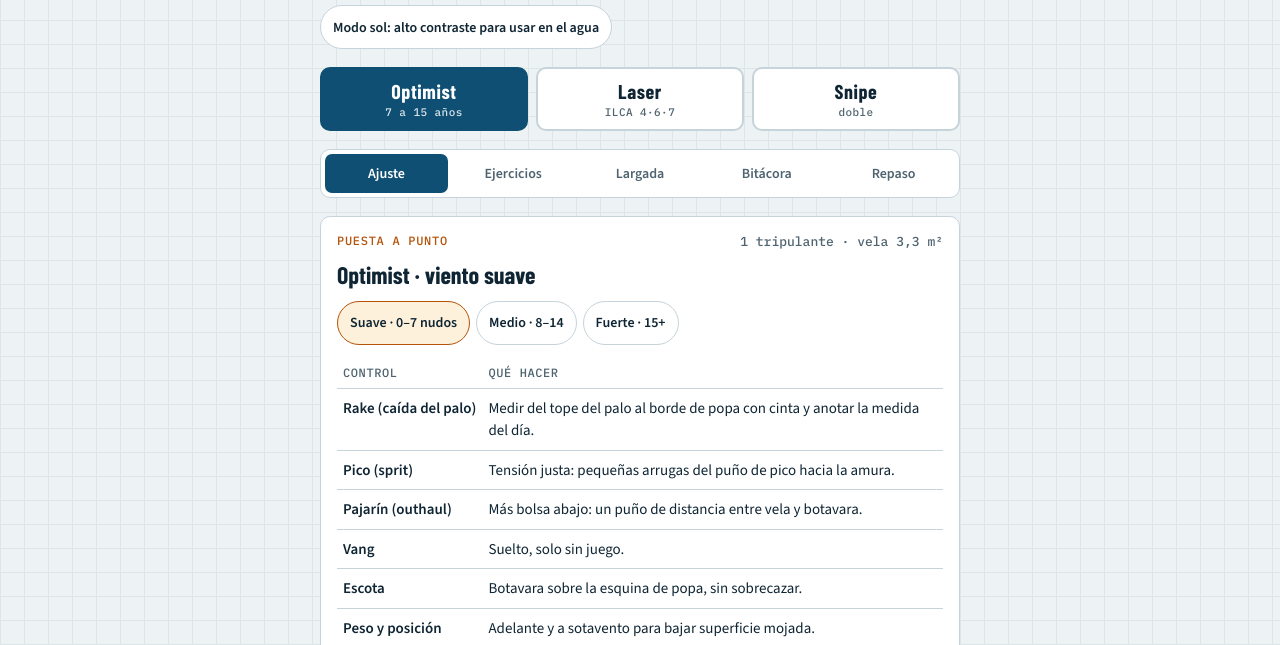
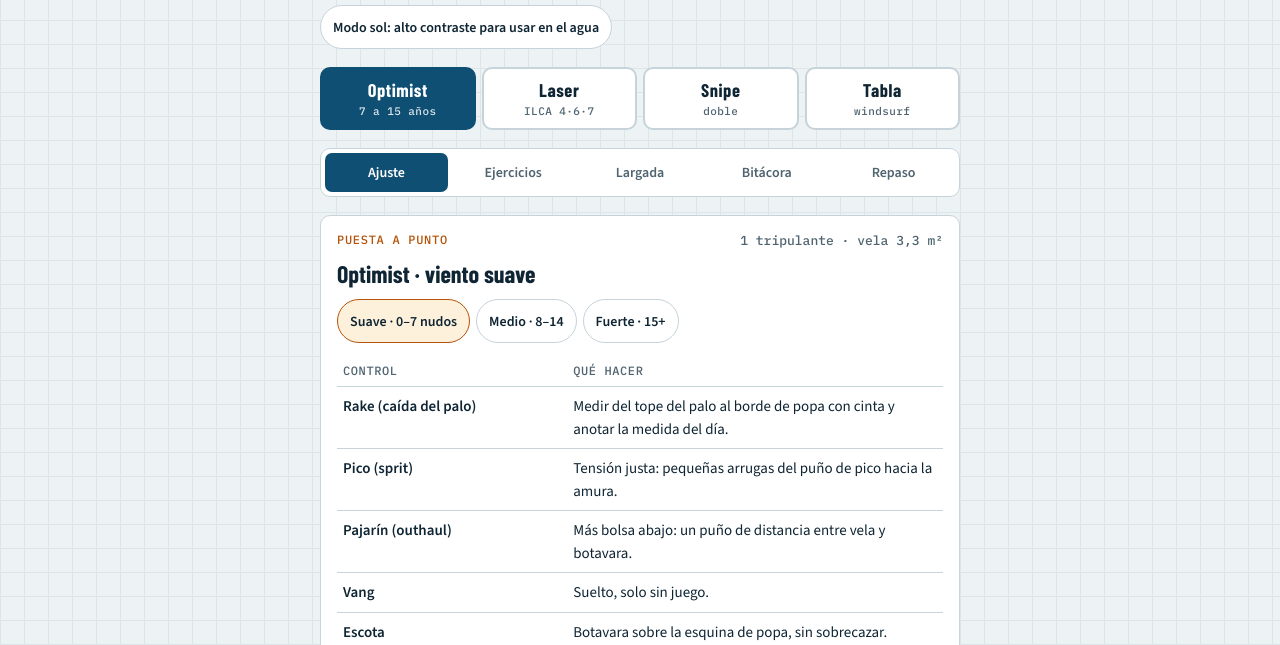
Before and after one commit to IgnacioPorrini/IgnacioPorrini.github.io, a plain HTML site: page entrenamiento-a-bordo.html in a window 1280 px wide. Shown: the part 148-793 px from the top of the page. Drawn offline with nearby package versions, Linux system fonts and the light colour scheme.

Commit message:
Entrenamiento a bordo 1.6: clase tabla a vela (windsurf)
Co-Authored-By: Claude Opus 5.5 <noreply@anthropic.com>
Claude-Session: https://claude.ai/code/session_017bdPiaE9pZwN6P17K6tQjK

```diff
--- a/entrenamiento-a-bordo.html
+++ b/entrenamiento-a-bordo.html
@@ -17,8 +17,8 @@
 <meta name="claude:viewport-fit-sides" content="cover">
 <title>Entrenamiento a bordo</title>
 <meta property="og:title" content="Entrenamiento a bordo">
-<meta property="og:description" content="Puesta a punto, ejercicios de agua, cronómetro de largada y bitácora para Optimist, Laser y Snipe.">
-<meta name="description" content="Puesta a punto, ejercicios de agua, cronómetro de largada y bitácora para Optimist, Laser (ILCA) y Snipe.">
+<meta property="og:description" content="Puesta a punto, ejercicios de agua, cronómetro de largada y bitácora para Optimist, Laser, Snipe y tabla a vela.">
+<meta name="description" content="Puesta a punto, ejercicios de agua, cronómetro de largada y bitácora para Optimist, Laser (ILCA), Snipe y tabla a vela.">
 <link rel="stylesheet" href="https://fonts.googleapis.com/css2?family=Barlow+Condensed:wght@600;700&family=Source+Sans+3:wght@400;600;700&family=IBM+Plex+Mono:wght@500&display=swap">
 <style>
 /* Layout: una columna tipo cuaderno de entrenador en la lancha; selector de clase arriba como gallardetes de clase, pestañas fijas, acento amarillo de bandera de atención */
@@ -52,8 +52,8 @@ h3{font:700 1.15rem/1.2 var(--display);margin:0;letter-spacing:.02em}
 p{margin:0}
 .lede{color:var(--muted)}
 .panel{background:var(--surface);border:1px solid var(--line);border-radius:10px;padding:16px;display:flex;flex-direction:column;gap:12px;min-width:0}
-.classes{display:grid;grid-template-columns:repeat(3,1fr);gap:8px}
-.cls{font:700 1.25rem/1 var(--display);letter-spacing:.03em;border:2px solid var(--line);background:var(--surface);color:var(--ink);border-radius:10px;padding:12px 6px 10px;cursor:pointer;display:flex;flex-direction:column;align-items:center;gap:4px}
+.classes{display:grid;grid-template-columns:repeat(4,1fr);gap:6px}
+.cls{font:700 1.15rem/1 var(--display);letter-spacing:.03em;border:2px solid var(--line);background:var(--surface);color:var(--ink);border-radius:10px;padding:12px 6px 10px;cursor:pointer;display:flex;flex-direction:column;align-items:center;gap:4px}
 .cls small{font:500 11px var(--mono);color:var(--muted);letter-spacing:.04em}
 .cls[aria-pressed="true"]{border-color:var(--sea);background:var(--sea);color:var(--sea-ink)}
 .cls[aria-pressed="true"] small{color:var(--sea-ink);opacity:.85}
@@ -69,7 +69,7 @@ button:focus-visible,input:focus-visible,select:focus-visible,textarea:focus-vis
 table{width:100%;border-collapse:collapse;font-size:15px}
 th,td{text-align:left;padding:8px 6px;border-bottom:1px solid var(--line);vertical-align:top}
 th{font:500 12px var(--mono);text-transform:uppercase;letter-spacing:.05em;color:var(--muted)}
-td:first-child{font-weight:600;white-space:nowrap}
+td:first-child{font-weight:600;width:38%}
 .tbl{overflow-x:auto}
 .note{font-size:14px;color:var(--muted)}
 .quote{border-left:3px solid var(--flag);padding:4px 0 4px 12px;font-style:italic}
@@ -126,6 +126,7 @@ body.sun .note,body.sun .lede{color:var(--ink)}
     <button class="cls" data-c="opti" aria-pressed="true">Optimist<small>7 a 15 años</small></button>
     <button class="cls" data-c="ilca" aria-pressed="false">Laser<small>ILCA 4·6·7</small></button>
     <button class="cls" data-c="snipe" aria-pressed="false">Snipe<small>doble</small></button>
+    <button class="cls" data-c="tabla" aria-pressed="false">Tabla<small>windsurf</small></button>
   </div>
 
   <nav role="tablist">
@@ -259,14 +260,23 @@ const C={
    ['Escota de mayor',['Suave, baluma abierta.','Cazada, baluma alineada con la botavara.','Juega como el estay de popa: cazarla atrasa el palo y aplana.']],
    ['Tripulación',['Juntos y adelante; el tripulante a sotavento.','Barco plano; el tripulante canta las rachas.','Los dos colgados; trabajar la mayor en cada ola.']]],
   note:'Material de base: apuntes de la clínica de Snipe (setiembre 2023).',
-  quote:'«El estay de popa del Snipe es la escota de mayor» y «el vang es enemigo de la tensión». Apuntes de la clínica de Snipe, 2023.'}
+  quote:'«El estay de popa del Snipe es la escota de mayor» y «el vang es enemigo de la tensión». Apuntes de la clínica de Snipe, 2023.'},
+ tabla:{name:'Tabla a vela',sub:'windsurf · 1 tripulante',
+  rows:[
+   ['Cunningham (downhaul)',['Justo: la baluma arriba apenas abierta, vela con bolsa.','Más tenso: la parte alta de la baluma se abre.','Al máximo: la baluma abierta en el tercio superior descarga las rachas.']],
+   ['Pajarín (outhaul)',['Más suelto: vela con bolsa para tener potencia.','Medio.','Tenso: vela plana y fácil de controlar.']],
+   ['Pie de mástil',['Algo adelante para ceñir mejor.','Al medio del riel.','Más atrás para que la tabla planee suelta.']],
+   ['Botavara',['A la altura del pecho.','Entre pecho y hombro.','Algo más alta si se usa arnés; más baja si cuesta sostener.']],
+   ['Orza',['Abajo para ceñir.','Abajo en ceñida, arriba en través y popa.','Arriba en través y popa para que la tabla no se ponga de canto.']],
+   ['Posición',['Pies adelante, cerca del pie de mástil.','Pies sobre la línea central.','Atrás, en las fijaciones (footstraps), cuerpo colgado del arnés.']]],
+  note:'Para gobernar: inclinar el aparejo hacia popa para orzar y hacia proa para derivar.'}
 };
 const D=[
- {n:'Viradas al silbato',m:10,c:['opti','ilca','snipe'],o:'Virar en cada pitada sin perder velocidad.',h:'Contar cuántas viradas limpias logra cada uno. Después probar con dos pitadas seguidas.'},
- {n:'Trasluchadas en zigzag',m:10,c:['opti','ilca','snipe'],o:'Pasar la botavara controlada en popa.',h:'Bajar entre dos boyas trasluchando en cada una. Mirar atrás antes de trasluchar.'},
- {n:'Largadas de un minuto',m:15,c:['opti','ilca','snipe'],o:'Llegar a la línea con velocidad en el momento justo.',h:'Usar la pestaña Largada en modo de 1 minuto. Repetir 5 o 6 veces y anotar quién quedó en primera fila.'},
- {n:'Tiempo y distancia',m:10,c:['opti','ilca','snipe'],o:'Saber cuánto se tarda en llegar a la línea.',h:'Desde la línea, navegar 30 segundos alejándose, virar y medir cuánto se tarda en volver.'},
- {n:'Seguir al líder',m:10,c:['opti','ilca','snipe'],o:'Copiar maniobras y mirar alrededor.',h:'Fila india detrás de un líder que vira y traslucha cuando quiere. Rotar el líder cada 3 minutos.'},
+ {n:'Viradas al silbato',m:10,c:['opti','ilca','snipe','tabla'],o:'Virar en cada pitada sin perder velocidad.',h:'Contar cuántas viradas limpias logra cada uno. Después probar con dos pitadas seguidas.'},
+ {n:'Trasluchadas en zigzag',m:10,c:['opti','ilca','snipe','tabla'],o:'Pasar la botavara controlada en popa.',h:'Bajar entre dos boyas trasluchando en cada una. Mirar atrás antes de trasluchar.'},
+ {n:'Largadas de un minuto',m:15,c:['opti','ilca','snipe','tabla'],o:'Llegar a la línea con velocidad en el momento justo.',h:'Usar la pestaña Largada en modo de 1 minuto. Repetir 5 o 6 veces y anotar quién quedó en primera fila.'},
+ {n:'Tiempo y distancia',m:10,c:['opti','ilca','snipe','tabla'],o:'Saber cuánto se tarda en llegar a la línea.',h:'Desde la línea, navegar 30 segundos alejándose, virar y medir cuánto se tarda en volver.'},
+ {n:'Seguir al líder',m:10,c:['opti','ilca','snipe','tabla'],o:'Copiar maniobras y mirar alrededor.',h:'Fila india detrás de un líder que vira y traslucha cuando quiere. Rotar el líder cada 3 minutos.'},
  {n:'Navegar sin timón',m:10,c:['opti','ilca'],o:'Gobernar con escora y vela.',h:'Sacar el timón, escorar a sotavento para orzar y a barlovento para derivar. Solo con viento suave y lancha cerca.'},
  {n:'Viradas rolando (roll tack)',m:10,c:['opti','ilca'],o:'Salir de la virada más rápido que entró.',h:'Con viento suave: escorar a barlovento al virar y adrizar fuerte al salir.'},
  {n:'Vuelta de penalización',m:5,c:['opti','ilca','snipe'],o:'Hacer los dos giros rápido y sin chocar.',h:'Cada giro con una virada y una trasluchada (regla 44.2). Cronometrar.'},
@@ -274,7 +284,10 @@ const D=[
  {n:'Colgado por intervalos',m:10,c:['ilca'],o:'Resistencia en ceñida con viento.',h:'3 tramos de 2 minutos colgado a fondo con 1 minuto de descanso.'},
  {n:'Cantar las rachas',m:10,c:['snipe'],o:'Comunicación de tripulación.',h:'El tripulante avisa cada racha y cada borneo con tiempo: "racha en 5 segundos". El timonel solo mira la vela.'},
  {n:'Foque con lanitas',m:10,c:['snipe'],o:'Trimar el foque en cada rumbo.',h:'El tripulante busca las tres alturas de lanitas fluyendo juntas; cambiar de rumbo y repetir.'},
- {n:'Recorrido corto',m:20,c:['opti','ilca','snipe'],o:'Juntar todo en una regata corta.',h:'Barlovento–sotavento corto, dos vueltas, con largada de 3 minutos.'}
+ {n:'Arranque en el agua (waterstart)',m:15,c:['tabla'],o:'Salir del agua sin subir la vela con el cabo.',h:'Con viento medio, cerca de la lancha: vela sobre la cabeza, pie trasero en la tabla y dejar que el viento levante.'},
+ {n:'Subir la vela con el cabo',m:10,c:['tabla'],o:'Levantar la vela cuidando la espalda.',h:'Piernas flexionadas, espalda derecha, tirar con las piernas. Repetir de un lado y del otro.'},
+ {n:'Salida desde la playa',m:10,c:['tabla'],o:'Arrancar navegando desde poca agua.',h:'Tabla a través del viento, pie delantero junto al pie de mástil, impulso con la pierna trasera.'},
+ {n:'Recorrido corto',m:20,c:['opti','ilca','snipe','tabla'],o:'Juntar todo en una regata corta.',h:'Barlovento–sotavento corto, dos vueltas, con largada de 3 minutos.'}
 ];
 const Q={
  opti:[
@@ -294,7 +307,13 @@ const Q={
   ['Según los apuntes de la clínica, ¿qué hace de estay de popa en el Snipe?',['La escota de mayor','El vang','El cunningham'],0,'Cazarla atrasa el palo y aplana la vela.'],
   ['Con mucho viento, el rake…',['Va más atrás','Va más adelante','No cambia'],0,'Descarga la mayor y abre la baluma.'],
   ['En la clínica: la regata se define en la largada, el primer cruce y…',['El fin del primer sotavento','La última popa','La protesta'],0,'"Estrategia dicta táctica", 16 de setiembre de 2023.'],
-  ['¿Qué hace el tripulante en el ejercicio de cantar rachas?',['Avisa rachas y borneos con tiempo','Timonea','Cambia el foque'],0,'El timonel puede mirar solo la vela.']]
+  ['¿Qué hace el tripulante en el ejercicio de cantar rachas?',['Avisa rachas y borneos con tiempo','Timonea','Cambia el foque'],0,'El timonel puede mirar solo la vela.']],
+ tabla:[
+  ['Para orzar en tabla, el aparejo se inclina hacia…',['Popa','Proa','Barlovento'],0,'Hacia popa orza y hacia proa deriva.'],
+  ['Con viento fuerte, el cunningham va…',['Tenso al máximo','Suelto','Igual que en suave'],0,'Abre la parte alta de la baluma y descarga las rachas.'],
+  ['En través y popa con viento, la orza…',['Se sube','Se baja del todo','Se saca de la tabla'],0,'Así la tabla no se pone de canto.'],
+  ['¿Qué es el waterstart?',['Arrancar desde el agua dejando que el viento levante la vela','Subir la vela con el cabo','Una largada en regata'],0,'Se usa con viento medio y fuerte.'],
+  ['Con viento suave, los pies van…',['Adelante, cerca del pie de mástil','En las fijaciones de atrás','Sobre la orza'],0,'Así la tabla no frena con la popa hundida.']]
 };
 
 let cls='opti',wind=0;
@@ -377,6 +396,7 @@ if('serviceWorker' in navigator&&location.hostname.endsWith('github.io'))navigat
 let promptInstalar=null;addEventListener('beforeinstallprompt',e=>{e.preventDefault();promptInstalar=e;$('#instalar').hidden=false});
 $('#instalar').onclick=async()=>{if(!promptInstalar)return;promptInstalar.prompt();try{await promptInstalar.userChoice}catch(e){}promptInstalar=null;$('#instalar').hidden=true};
 const CAMBIOS=[
+ ['1.6','16/11/2026','Nueva clase: tabla a vela (windsurf), con puesta a punto, waterstart, salida desde la playa y repaso.'],
  ['1.5','16/11/2026','Se puede instalar en el celular y funciona sin conexión.'],
  ['1.4','16/11/2026','Imagen de vista previa para compartir por WhatsApp.'],
  ['1.3','16/11/2026','Modo sol de alto contraste y botones más grandes.'],
@@ -386,7 +406,7 @@ const CAMBIOS=[
 $('#cb-ver').textContent='versión '+CAMBIOS[0][0];
 $('#cb-list').innerHTML=CAMBIOS.map(c=>`<li><b>${c[0]}</b> · ${c[1]}. ${c[2]}</li>`).join('');
 function renderAll(){renderAjuste();renderEjer();renderLog();renderQuiz()}
-const HASH={optimist:'opti',laser:'ilca',snipe:'snipe'},NAME={opti:'optimist',ilca:'laser',snipe:'snipe'};
+const HASH={optimist:'opti',laser:'ilca',snipe:'snipe',tabla:'tabla'},NAME={opti:'optimist',ilca:'laser',snipe:'snipe',tabla:'tabla'};
 function pick(c){cls=c;document.querySelectorAll('.cls').forEach(x=>x.setAttribute('aria-pressed',x.dataset.c===cls))}
 const fromHash=HASH[location.hash.slice(1)];const saved=store('ent-cls');
 if(fromHash)pick(fromHash);else if(saved&&C[saved])pick(saved);
```
Also changed, not shown: entrenamiento.html (+2 -2 lines), index.html (+1 -0 lines), nautica.html (+1 -1 lines), apps/entrenamiento/manifest.webmanifest.
